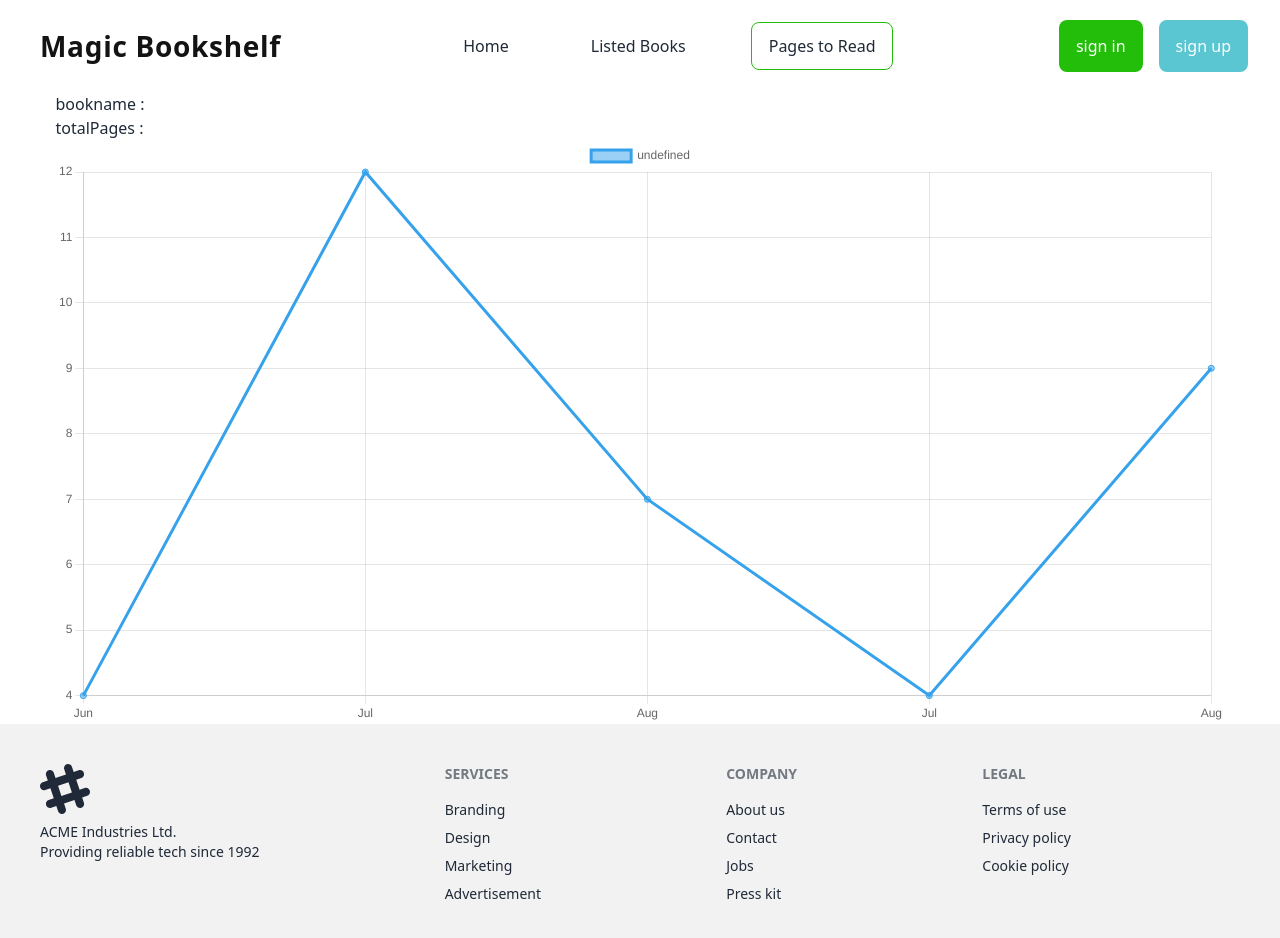
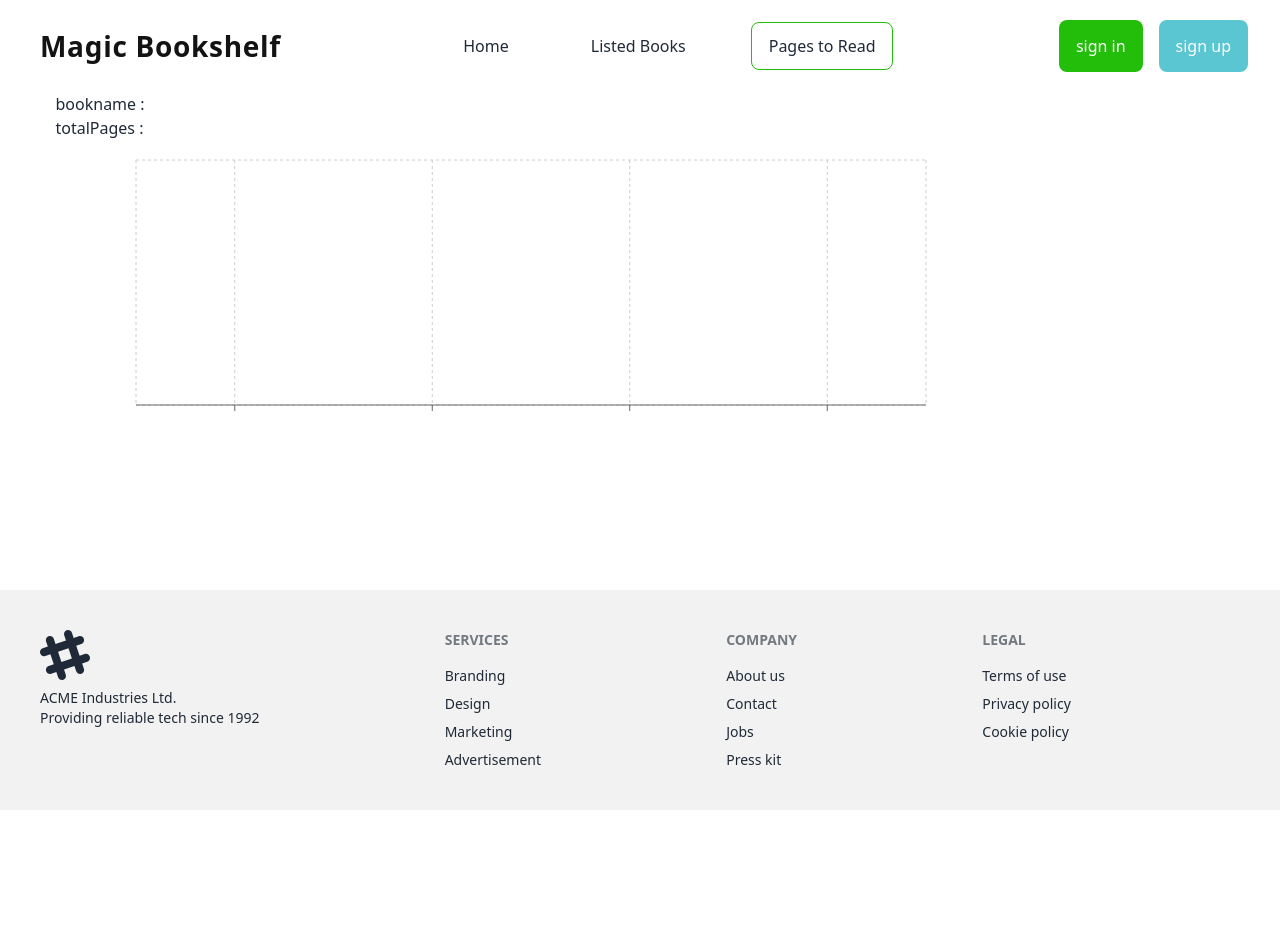
Before and after one commit to Devmdmainuddin/magic-bookshelf, a React (Vite) app: page /readbooks in a window 1280 px wide. Shown: the top 938 px of the page. After the commit the page ends 810 px from the top, so only its background shows below. Built offline with nearby package versions, Linux system fonts and the light colour scheme.

Commit message:
function change

```diff
--- a/package.json
+++ b/package.json
@@ -24,6 +24,7 @@
     "react-router-dom": "^6.22.3",
     "react-tabs": "^6.0.2",
     "react-toastify": "^10.0.5",
+    "recharts": "^2.12.3",
     "sort-by": "^0.0.2"
   },
   "devDependencies": {
--- a/src/Pages/BooksList.jsx
+++ b/src/Pages/BooksList.jsx
@@ -36,19 +36,21 @@
         const rat = rating.rating
         const total = totalPages.totalPages
         const year = yearOfPublishing.yearOfPublishing
-        console.log(rat, year, total)
+
 
         if (filter === 'all') {
             setaddbooks(displaybooks);
         } else if (filter === 'rating') {
             const rating = displaybooks.filter(book => book.rating === rat);
-
+            console.log(rating)
             setaddbooks(rating);
         } else if (filter === 'totalPages') {
             const totalPages = displaybooks.filter(book => book.totalPages === total);
+            console.log(totalPages)
             setaddbooks(totalPages);
         } else if (filter === 'yearOfPublishing') {
             const yearOfPublishing = displaybooks.filter(book => book.yearOfPublishing === year);
+            console.log(yearOfPublishing)
             setaddbooks(yearOfPublishing);
         }
     }
--- a/src/Pages/PagesToRead.jsx
+++ b/src/Pages/PagesToRead.jsx
@@ -1,71 +1,104 @@
 import 'chart.js/auto';
-import { Line } from 'react-chartjs-2';
-import { Chart as ChartJS, LineController, LineElement, PointElement, LinearScale } from 'chart.js';
-ChartJS.register(LineController, LineElement, PointElement, LinearScale);
+
 import { getStoreData } from '../utility/localstorage';
+import { useEffect, useState } from 'react';
+import { useLoaderData } from 'react-router-dom';
+import { BarChart, Bar, Cell, XAxis, YAxis, CartesianGrid } from 'recharts';
 
-import { useEffect ,useState} from 'react';
-import { useLoaderData } from 'react-router-dom';
+const colors = ['#0088FE', '#00C49F', '#FFBB28', '#FF8042', 'red', 'pink'];
+
+
+const getPath = (x, y, width, height) => {
+    return `M${x},${y + height}C${x + width / 3},${y + height} ${x + width / 2},${y + height / 3}
+    ${x + width / 2}, ${y}
+    C${x + width / 2},${y + height / 3} ${x + (2 * width) / 3},${y + height} ${x + width}, ${y + height}
+    Z`;
+  };
+  const TriangleBar = (props) => {
+    const { fill, x, y, width, height } = props;
+
+    return <path d={getPath(x, y, width, height)} stroke="none" fill={fill} />;
+  };
 
 
 
+const PagesToRead = () => {
 
-
-
-const options = {}
-const PagesToRead = () => {
     const [addbooks, setaddbooks] = useState([]);
     const books = useLoaderData();
-    const [label,setlabel]= useState([])
 
     useEffect(() => {
-        const storebook = getStoreData()
-
+        const allstorebook = getStoreData()
+        console.log(allstorebook.length)
         if (books.length > 0) {
             const storebooks = [];
-            for (const id of storebook) {
+            for (const id of allstorebook) {
                 const book = books.find(book => book.bookId == id);
                 if (book) {
                     storebooks.push(book)
                 }
             }
-
             setaddbooks(storebooks)
-
-            return
-
-
-        }
-        if(storebook.length > 0){
-            const bookName=[]
-            for(const book of addbooks){
-                const bookname =book.map(book =>book.bookName == bookname)
-                console.log(bookname)
-                bookName.push(bookname)
-            }
-            setlabel(bookName)
-            console.log(label)
             return
         }
 
-
     }, [books])
 
-    const data = {
-        labels: ['Jun', 'Jul', 'Aug', 'Jul', 'Aug'],
-        datasets: [{ data: [4, 12, 7, 4, 9], },
 
-        ],
-    }
+    const names = addbooks.map(book => book.bookName)
+   console.log(names )
+    const totalPag = addbooks.map(book => book.totalPages)
+    console.log(totalPag )
+
+    const data = [
+        {
+            name:names[0],
+            uv:totalPag[0],
+        },
+        {
+            name:names[1],
+            uv:totalPag[1],
+        },
+        {
+            name:names[2],
+            uv:totalPag[2],
+        },
+        {
+            name:names[3],
+            uv:totalPag[3],
+        },
+
+    ];
+
+
 
 
     return (
         <div>
-<h2 className='flex gap-x-1 items-center'> <span>bookname :</span>   { addbooks.map((book,idx) =><span key={idx}><a href="" >{`"${book.bookName}"`}</a></span>)}</h2>
-   <h2 className='flex gap-x-1 items-center'><span>totalPages :</span> { addbooks.map((book,idx) =><span key={idx}><a href="">{`"${book.totalPages}"`}</a></span>)}</h2>
+            <h2 className='flex gap-x-1 items-center'> <span>bookname :</span>   {addbooks.map((book, idx) => <span key={idx}><a href="" >{`"${book.bookName}"`}</a></span>)}</h2>
+            <h2 className='flex gap-x-1 items-center'><span>totalPages :</span> {addbooks.map((book, idx) => <span key={idx}><a href="">{`"${book.totalPages}"`}</a></span>)}</h2>
 
+            <BarChart
+      width={900}
+      height={300}
+      data={data}
+      margin={{
+        top: 20,
+        right: 30,
+        left: 20,
+        bottom: 5,
+      }}
+    >
+      <CartesianGrid strokeDasharray="3 3" />
+      <XAxis dataKey="name" />
+      <YAxis />
+      <Bar dataKey="uv" fill="#8884d8" shape={<TriangleBar />} label={{ position: 'top' }}>
+        {data.map((entry, index) => (
+          <Cell key={`cell-${index}`} fill={colors[index % 20]} />
+        ))}
+      </Bar>
+    </BarChart>
 
-            <Line datasetIdKey='id' data={data} options={options} />
         </div>
     );
 };
```
Also changed, not shown: 1 other file (tests, documents, lock files or other folders).
